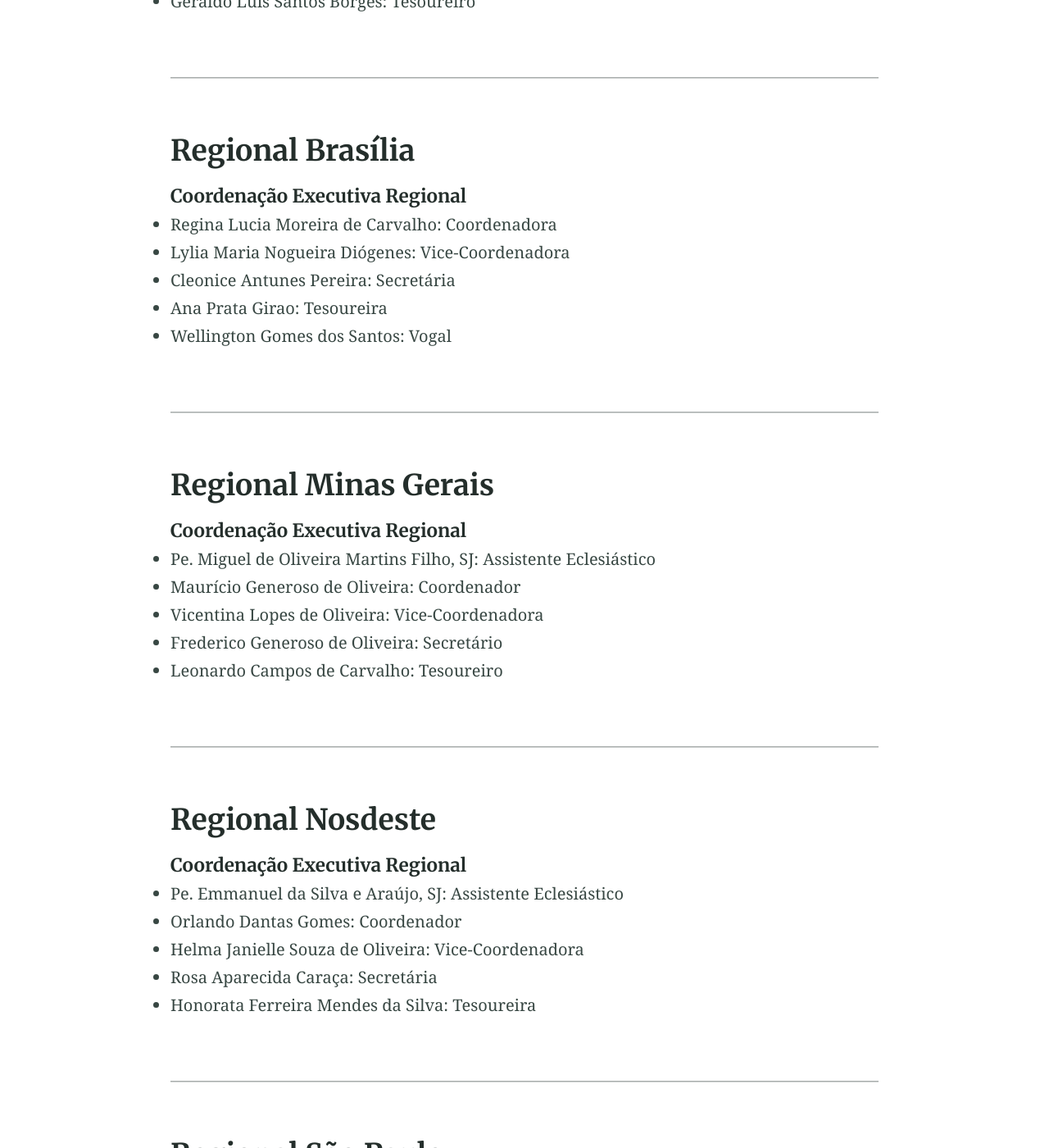
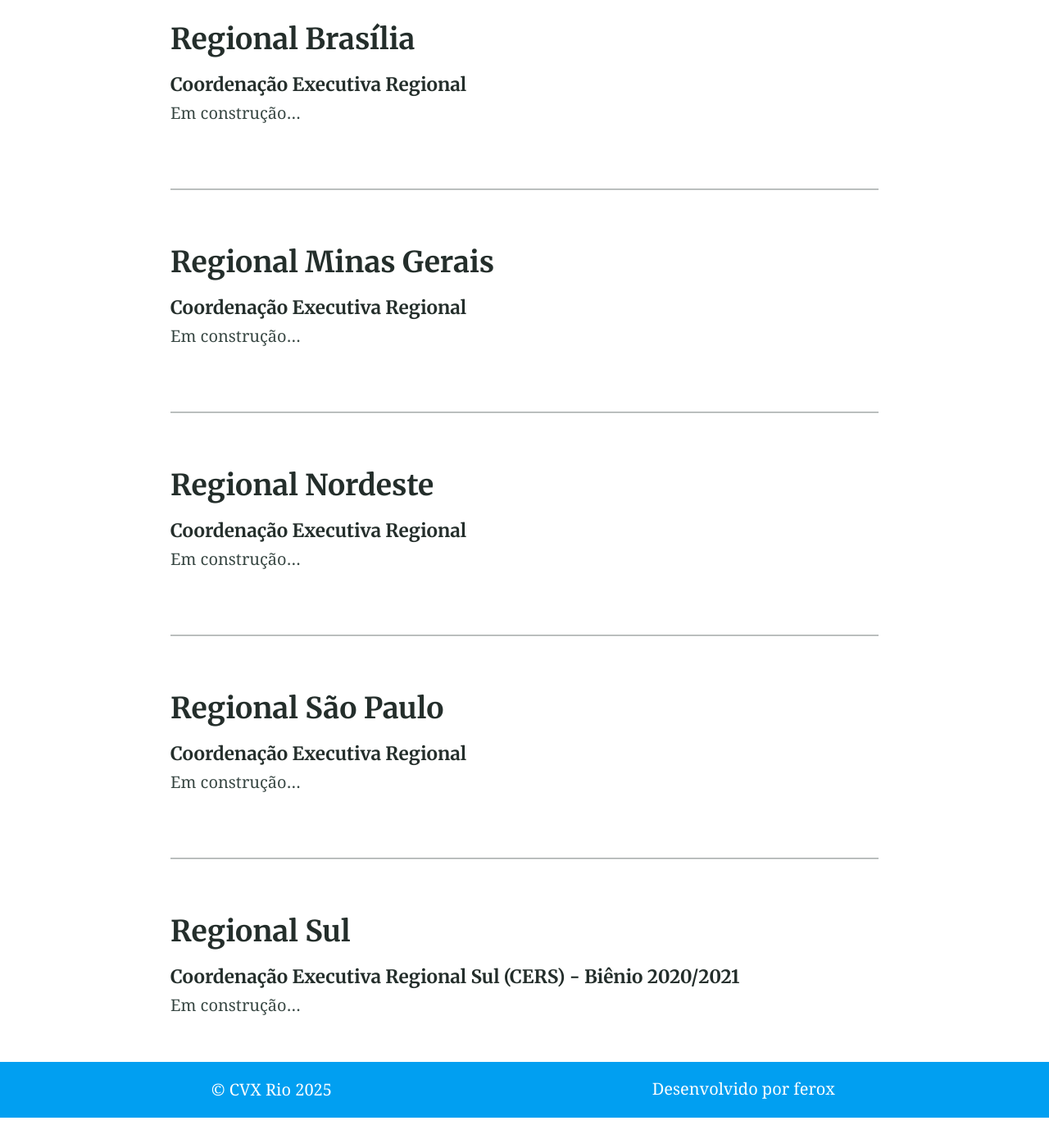
Before and after one commit to cvxrio/cvxrio.github.io, a Jekyll site: the page built from regionais.md, in a window 1280 px wide and 1400 px high, scrolled down 495 px. Shown: the whole window at 82% size. Built offline with Jekyll 4.4.1, drawn with Linux system fonts in a browser that asks for light colours; after the commit the page ends 1858 px from its top, so only the background shows below that; some of the changed text lies outside the part shown.

Commit message:
ajusta erros de digitação em posts e páginas
remove a nomeação de coordenadores das regionais desatualizados

arruma a página 404 removendo spinner

atualiza a equipe coordenação da cen

```diff
--- a/404.html
+++ b/404.html
@@ -111,9 +111,9 @@
 </head>
 <body>
     <div class="mainbox">
-        <div class="err">4</div>
-        <i class="far fa-question-circle fa-spin"></i>
-        <div class="err2">4</div>
+        <div class="err">404</div>
+<!--        <i class="far fa-question-circle fa-spin"></i>-->
+<!--        <div class="err2">4</div>-->
         <div class="msg">P&aacute;gina n&atilde;o encontrada! Ser&aacute; que ela foi apagada? Ser&aacute; que ela existe mesmo?<p>Acho melhor voltarmos para <a href="/">Home</a> e come&ccedil;ar de l&aacute;.</p></div>
     </div>
 </body>
--- a/regionais.md
+++ b/regionais.md
@@ -6,82 +6,118 @@
 ## Regional Bahia
 ##### Conselho Executivo Regional
 
-- Pe. Onofre Araújo Filho, SJ: Assistente Eclesiástico
+Em construção...
 
-- Joilton Neres de Souza: Coordenador
+[//]: # (- Pe. Onofre Araújo Filho, SJ: Assistente Eclesiástico)
 
-- Zoranei da Cruz Souza: Vice-Coordenadora
+[//]: # ()
+[//]: # (- Joilton Neres de Souza: Coordenador)
 
-- Ednorma Santos Silva Vaz: Secretária
+[//]: # ()
+[//]: # (- Zoranei da Cruz Souza: Vice-Coordenadora)
 
-- Geraldo Luis Santos Borges: Tesoureiro
+[//]: # ()
+[//]: # (- Ednorma Santos Silva Vaz: Secretária)
+
+[//]: # ()
+[//]: # (- Geraldo Luis Santos Borges: Tesoureiro)
 <hr>
 
 ## Regional Brasília
 ##### Coordenação Executiva Regional
 
-- Regina Lucia Moreira de Carvalho: Coordenadora
+Em construção...
 
-- Lylia Maria Nogueira Diógenes: Vice-Coordenadora
+[//]: # (- Regina Lucia Moreira de Carvalho: Coordenadora)
 
-- Cleonice Antunes Pereira: Secretária
+[//]: # ()
+[//]: # (- Lylia Maria Nogueira Diógenes: Vice-Coordenadora)
 
-- Ana Prata Girao: Tesoureira
+[//]: # ()
+[//]: # (- Cleonice Antunes Pereira: Secretária)
 
-- Wellington  Gomes dos Santos: Vogal
+[//]: # ()
+[//]: # (- Ana Prata Girao: Tesoureira)
+
+[//]: # ()
+[//]: # (- Wellington  Gomes dos Santos: Vogal)
 <hr>
 
 ## Regional Minas Gerais
 ##### Coordenação Executiva Regional
 
-- Pe. Miguel de Oliveira Martins Filho, SJ: Assistente Eclesiástico
+Em construção...
 
-- Maurício Generoso de Oliveira: Coordenador
+[//]: # (- Pe. Miguel de Oliveira Martins Filho, SJ: Assistente Eclesiástico)
 
-- Vicentina Lopes de Oliveira: Vice-Coordenadora
+[//]: # ()
+[//]: # (- Maurício Generoso de Oliveira: Coordenador)
 
-- Frederico Generoso de Oliveira: Secretário
+[//]: # ()
+[//]: # (- Vicentina Lopes de Oliveira: Vice-Coordenadora)
 
-- Leonardo Campos de Carvalho: Tesoureiro
+[//]: # ()
+[//]: # (- Frederico Generoso de Oliveira: Secretário)
+
+[//]: # ()
+[//]: # (- Leonardo Campos de Carvalho: Tesoureiro)
 <hr>
 
-## Regional Nosdeste
+## Regional Nordeste
 ##### Coordenação Executiva Regional
 
-- Pe. Emmanuel da Silva e Araújo, SJ: Assistente Eclesiástico
+Em construção...
 
-- Orlando Dantas Gomes: Coordenador
+[//]: # (- Pe. Emmanuel da Silva e Araújo, SJ: Assistente Eclesiástico)
 
-- Helma Janielle Souza de Oliveira: Vice-Coordenadora
+[//]: # ()
+[//]: # (- Orlando Dantas Gomes: Coordenador)
 
-- Rosa Aparecida Caraça: Secretária
+[//]: # ()
+[//]: # (- Helma Janielle Souza de Oliveira: Vice-Coordenadora)
 
-- Honorata Ferreira Mendes da Silva: Tesoureira
+[//]: # ()
+[//]: # (- Rosa Aparecida Caraça: Secretária)
+
+[//]: # ()
+[//]: # (- Honorata Ferreira Mendes da Silva: Tesoureira)
 <hr>
 
 ## Regional São Paulo
 ##### Coordenação Executiva Regional
 
-- Pe. Jonas Carvalho, SJ: Assistente Eclesiástico
+Em construção...
 
-- Cláudio G. S. A. Cassimiro: Coordenador
+[//]: # (- Pe. Jonas Carvalho, SJ: Assistente Eclesiástico)
 
-- Guilherme Demarchi Silva: Vice-Coordenador
+[//]: # ()
+[//]: # (- Cláudio G. S. A. Cassimiro: Coordenador)
 
-- Clotilde Demarchi: Secretária
+[//]: # ()
+[//]: # (- Guilherme Demarchi Silva: Vice-Coordenador)
 
-- Vlamir Francisco Alves: Tesoureiro
+[//]: # ()
+[//]: # (- Clotilde Demarchi: Secretária)
+
+[//]: # ()
+[//]: # (- Vlamir Francisco Alves: Tesoureiro )
 <hr>
 
 ## Regional Sul
 ##### Coordenação Executiva Regional Sul (CERS) - Biênio 2020/2021
 
-- Ir. Sidney Mayer, SJ: Assistente Eclesiástico
+Em construção...
 
-- Murilo Fernando Junkes Vieira: Coordenador
+[//]: # (- Ir. Sidney Mayer, SJ: Assistente Eclesiástico)
 
-- Hamilton Luis Michel: Vice-Coordenador
+[//]: # ()
+[//]: # (- Murilo Fernando Junkes Vieira: Coordenador)
 
-- Rafael Riva Finatti: Secretário
+[//]: # ()
+[//]: # (- Hamilton Luis Michel: Vice-Coordenador)
 
-- Patrícia Carstens Castellano: Tesoureira
+[//]: # ()
+[//]: # (- Rafael Riva Finatti: Secretário)
+
+[//]: # ()
+[//]: # (- Patrícia Carstens Castellano: Tesoureira)
```
Also changed, not shown: _posts/2025-05-05-encontro-formao-online-pe-elio-gasda.md (+1 -1 lines), coord-cen.md (+5 -5 lines).
